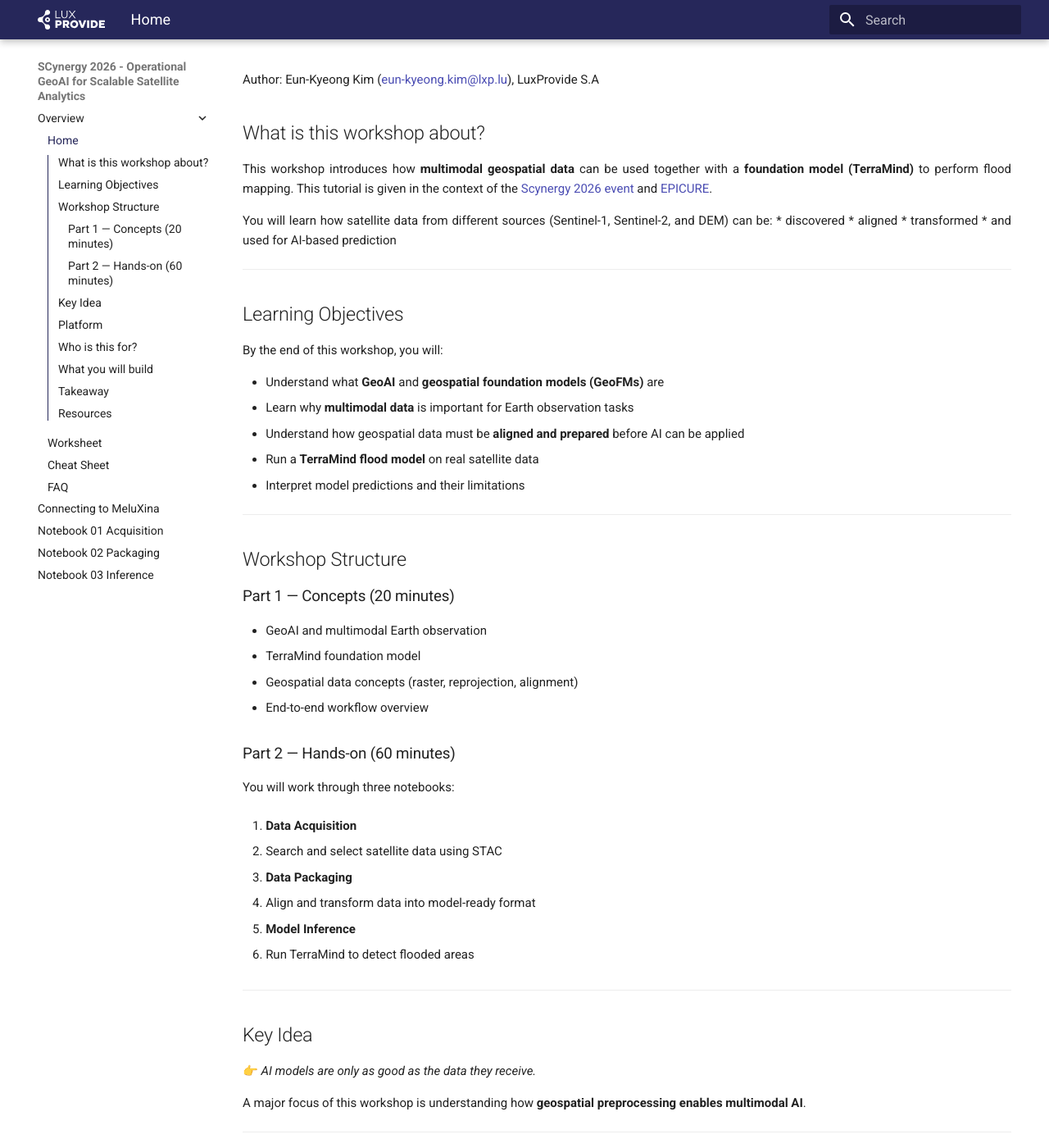
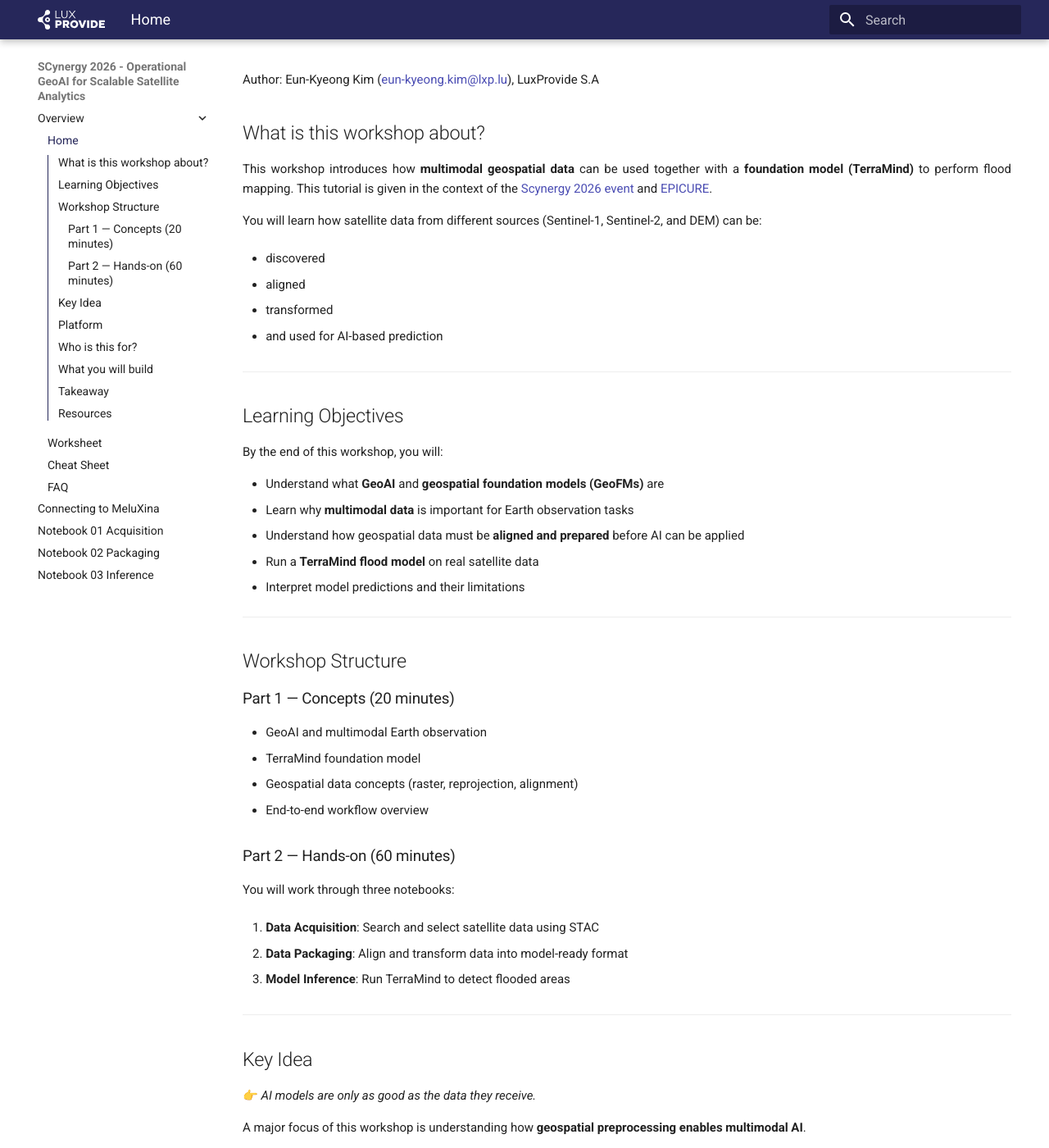
Before and after one commit to LuxProvide/SCynergy2026-GeoAI, an MkDocs documentation site: the page built from docs/index.md, in a window 1280 px wide and 1400 px high, scrolled down 252 px. Shown: the whole window at 82% size. Built offline with MkDocs 1.6.1 and Material for MkDocs 9.7.7, drawn with Linux system fonts in a browser that asks for light colours; nearby versions of some CDN libraries; library files that are not in the unit come from our copies; comment, search, counter and statistics services are not loaded.

Commit message:
Update index.md

```diff
--- a/docs/index.md
+++ b/docs/index.md
@@ -9,10 +9,14 @@
 This workshop introduces how **multimodal geospatial data** can be used together with a **foundation model (TerraMind)** to perform flood mapping. This tutorial is given in the context of the [Scynergy 2026 event](https://www.scynergy.events/) and [EPICURE](https://epicure-hpc.eu/).
 
 You will learn how satellite data from different sources (Sentinel-1, Sentinel-2, and DEM) can be:
-* discovered
-* aligned
-* transformed
-* and used for AI-based prediction
+
+- discovered
+
+- aligned
+
+- transformed
+
+- and used for AI-based prediction
 
 ---
 
@@ -39,17 +43,11 @@
 ### Part 2 — Hands-on (60 minutes)
 You will work through three notebooks:
 
-1. **Data Acquisition**
+1. **Data Acquisition**: Search and select satellite data using STAC
 
-- Search and select satellite data using STAC
+2. **Data Packaging**: Align and transform data into model-ready format
 
-2. **Data Packaging**
-
-- Align and transform data into model-ready format
-
-3. **Model Inference**
-
-- Run TerraMind to detect flooded areas
+3. **Model Inference**: Run TerraMind to detect flooded areas
 
 ---
 
```
